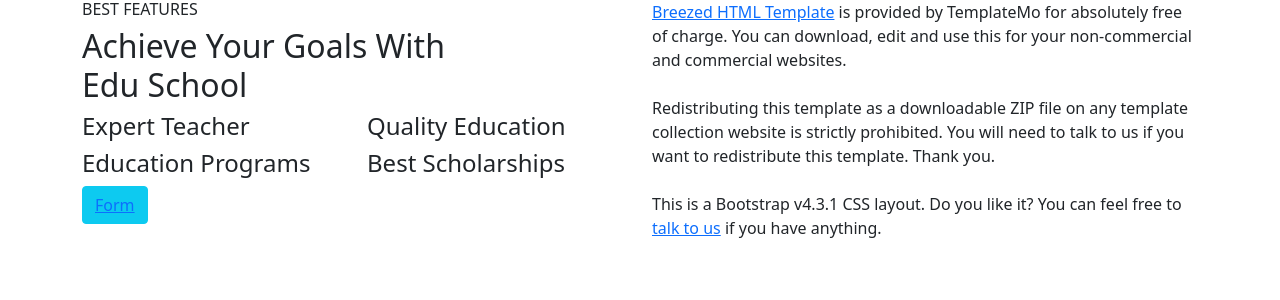
After one commit to AfnasAfnu/Project5, a Django app: page /Newpg in a window 1280 px wide. The commit adds this page. Shown: the top 300 px of the page. Run offline with Django 4.2, Linux system fonts and the light colour scheme.

Commit message:
logout pg-form design-new page added for form

```diff
--- a/store/admin.py
+++ b/store/admin.py
@@ -1,7 +1,6 @@
 from django.contrib import admin
 
 # Register your models here.
-
 from store.models import Courses, Departments, Person
 
 admin.site.register(Courses)
--- a/store/forms.py
+++ b/store/forms.py
@@ -1,24 +1,29 @@
 from django import forms
+from store.models import Person, Courses
 
-from store.models import Person, Courses
+
+items = (('pen', 'Pen'), ('pencil', 'Pencil'), ('exam pappers', 'Exam pappers'), ('Debit Notebook', 'Debit Notebook'))
 
 
 class PersonForm(forms.ModelForm):
     class Meta:
         model = Person
         fields = '__all__'
-        # widgets = {'name': forms.TextInput(attrs={'class': 'form-control'}),
-        #            'email': forms.EmailInput(attrs={'class': 'form-control'}),
-        #
-        #            # 'Age': forms.DateInput(),
-        #            # 'Mobile_Number': forms.NumberInput(attrs={'class': 'form-select'}),
-        #            'Address': forms.Textarea(attrs={'rows':2}),
-        #            # 'zip_code': forms.CharField(attrs={'class': 'form-select'}),
-        #            # 'gender': forms.ChoiceField(),
-        #             'departments': forms.Select(attrs={'class': 'form-select'}),
-        #            'courses': forms.Select(attrs={'class': 'form-select'}),
-        #            'DOB': forms.NumberInput(attrs={'type':'date'}),
-        #            }
+        widgets = {
+            'name': forms.TextInput(attrs={'class': 'form-control', 'placeholder': 'Enter Your Name'}),
+            'email': forms.EmailInput(attrs={'class': 'form-control'}),
+            'Age': forms.NumberInput(attrs={'class': 'form-control'}),
+            'Mobile_Number': forms.NumberInput(attrs={'class': 'form-control', 'type': 'number'}),
+            'Address': forms.Textarea(
+                attrs={'class': 'form-control', 'placeholder': 'Address, City, Country', 'rows': 2}),
+            'pin_code': forms.NumberInput(attrs={'class': 'form-control'}),
+            'gender': forms.Select(attrs={'class': 'form-select'}),
+            'departments': forms.Select(attrs={'class': 'form-select'}),
+            'courses': forms.Select(attrs={'class': 'form-select'}),
+            'DOB': forms.NumberInput(attrs={'class': 'form-control', 'type': 'date'}),
+            'purpose': forms.Select(attrs={'class': 'form-select'}),
+            'Materials_Provided': forms.CheckboxSelectMultiple(choices=items)
+        }
 
     def __init__(self, *args, **kwargs):
         super().__init__(*args, **kwargs)
--- a/store/urls.py
+++ b/store/urls.py
@@ -1,7 +1,4 @@
-
-
 from django.conf.urls.static import static
-
 from school import settings
 from . import views
 from django.urls import path
@@ -10,7 +7,8 @@ urlpatterns = [
     path('',views.content,name='content'),
     path('Register', views.Register, name='register'),
     path('Login', views.Login, name='login'),
-
+    path('Logout', views.Logout, name='logout'),
+    path('Newpg',views.detailspg,name='newpg'),
     path('person/add/', views.gform_create, name='add'),
     path('person/<int:pk>/', views.update_person, name='change'),
     path('person/ajax/update_course/', views.update_course, name='ajax_update_course'),  # AJAX
--- a/store/views.py
+++ b/store/views.py
@@ -1,7 +1,3 @@
-
-# Create your views here.
-
-
 from django.contrib import messages, auth
 from django.contrib.auth.models import User
 
@@ -12,18 +8,14 @@ from .models import Person, Courses
 
 
 
-
-# Create your views here.
 def content(request):
-    return render(request,'index.html')
+    return render(request, 'index.html')
 
 
 def Register(request):
-
     if request.method == 'POST':
         username = request.POST[
-            'username']  ###left username we can write anything there ,right username from form 'name' check
-
+            'username']              ###left username we can write anything there ,right username from form 'name' check
         passw = request.POST['password']
         cpass = request.POST['cpassword']
         if passw == cpass:
@@ -33,29 +25,35 @@ def Register(request):
             else:
                 user = User.objects.create_user(username=username, password=passw)
                 user.save();
-                return redirect('login') #after registration page redirect to login pg
-
+                return redirect('login')  # after registration page redirect to login pg
         else:
-            messages.info(request,"password not matching")
+            messages.info(request, "password not matching")
             return redirect('register')
         return redirect('/')
-    return render(request,'register.html')
+    return render(request, 'register.html')
+
 
 def Login(request):
-
     if request.method == 'POST':
         username = request.POST['username']
         password = request.POST['password']
-        user=auth.authenticate(username=username,password=password)
-
+        user = auth.authenticate(username=username, password=password)
         if user is not None:
             auth.login(request, user)
-            return redirect("/")
+            return redirect("newpg")
         else:
             messages.info(request, "Invalid details")
             return redirect('login')
     return render(request, "login.html")
 
+
+def Logout(request):
+    auth.logout(request)
+    return redirect('/')
+
+
+def detailspg(request):
+    return render(request, 'details.html')
 
 
 def gform_create(request):
@@ -63,11 +61,10 @@ def gform_create(request):
     if request.method == 'POST':
         form = PersonForm(request.POST)
         if form.is_valid():
-            details=form.save()
+            details = form.save()
             # return redirect('add')
-            messages.info(request,'Order Confirmed')
-
-            return render(request,'new.html',{'detail':details})
+            messages.success(request, 'Form Submitted Successfully')
+            return render(request, 'new.html', {'detail': details})
         else:
             form = PersonForm()
     return render(request, 'home.html', {'form': form})
@@ -84,8 +81,12 @@ def update_person(request, pk):
     return render(request, 'home.html', {'form': form})
 
 
-# AJAX
 def update_course(request):
     departments_id = request.GET.get('departments_id')
     course = Courses.objects.filter(departments_id=departments_id).all()
     return render(request, 'course_options.html', {'course': course})
+
+    #
+    # if request.method == 'POST':
+    #     auth.logout(request)
+    #     return redirect('/')
--- /dev/null
+++ b/templates/details.html
@@ -0,0 +1,68 @@
+<!DOCTYPE html>
+<html lang="en">
+<head>
+    <meta charset="UTF-8">
+    <title>Title</title>
+    <link href="https://cdn.jsdelivr.net/npm/bootstrap@5.0.2/dist/css/bootstrap.min.css" rel="stylesheet" integrity="sha384-EVSTQN3/azprG1Anm3QDgpJLIm9Nao0Yz1ztcQTwFspd3yD65VohhpuuCOmLASjC" crossorigin="anonymous">
+</head>
+<body>
+
+    <!-- ***** About Area Starts ***** -->
+    <section class="section" id="about">
+        <div class="container">
+            <div class="row">
+                <div class="col-lg-6 col-md-6 col-xs-12">
+                    <div class="left-text-content">
+                        <div class="section-heading">
+                            <h6>BEST FEATURES</h6>
+                            <h2>Achieve Your Goals With <br> Edu School</h2>
+                        </div>
+                        <div class="row">
+                            <div class="col-md-6 col-sm-6">
+                                <div class="service-item">
+<!--                                    <img src="assets/images/icon-3.png" alt="">-->
+                                    <h4>Expert Teacher</h4>
+                                </div>
+                            </div>
+                            <div class="col-md-6 col-sm-6">
+                                <div class="service-item">
+<!--                                    <img src="assets/images/icon-2.png" alt="">-->
+                                    <h4>Quality Education</h4>
+                                </div>
+                            </div>
+                            <div class="col-md-6 col-sm-6">
+                                <div class="service-item">
+<!--                                    <img src="assets/images/icon-1.png" alt="">-->
+                                    <h4>Education Programs</h4>
+                                </div>
+                            </div>
+                            <div class="col-md-6 col-sm-6">
+                                <div class="service-item">
+<!--                                    <img src="assets/images/icon-4.png" alt="">-->
+                                    <h4>Best Scholarships</h4>
+                                </div>
+                            </div>
+                            <div class="col-md-12">
+<!--                                <a href="#" class="main-button-icon">-->
+<!--                                    Form <i class="fa fa-arrow-right"></i>-->
+<!--                                </a>-->
+                                <button type="submit" id="" class="btn btn-info"><a href="person/add/">Form</a></button>
+
+                            </div>
+                        </div>
+                    </div>
+                </div>
+                <div class="col-lg-6 col-md-6 col-xs-12">
+                    <div class="right-text-content">
+                        <p><a rel="nofollow noopener" href="https://templatemo.com/tm-543-breezed" target="_parent">Breezed HTML Template</a> is provided by TemplateMo for absolutely free of charge. You can download, edit and use this for your non-commercial and commercial websites.
+                        <br><br>Redistributing this template as a downloadable ZIP file on any template collection website is strictly prohibited. You will need to talk to us if you want to redistribute this template. Thank you.
+                      <br><br>This is a Bootstrap v4.3.1 CSS layout. Do you like it? You can feel free to <a rel="nofollow noopener" href="https://templatemo.com/contact" target="_parent">talk to us</a> if you have anything.</p>
+                    </div>
+                </div>
+            </div>
+        </div>
+    </section>
+    <!-- ***** About Area Ends ***** -->
+
+</body>
+</html>
--- a/templates/register.html
+++ b/templates/register.html
@@ -10,7 +10,7 @@
 
 
 </head>
-<body style="background-color:#0d6efd;align-items:center;justify-content:center;height:100vh;display:flex;">
+<body style="background-image:url('https://www.athletadesk.com/wp-content/uploads/2016/08/join-background.jpg');align-items:center;justify-content:center;height:100vh;display:flex;">
 <div style="background:#ffffff;width:460px;height:min-content;border-radius:12px;padding:20px;">
 <form action="Register" method="post">
     {% csrf_token %}
@@ -33,7 +33,6 @@
 </div>
     <input class="btn btn-success" type="submit" value="REGISTER" ><br>
 
-
 </form>
     {% for msg in messages %}
     {{msg}}
```
Also changed, not shown: store/models.py (+7 -11 lines), templates/home.html (+23 -13 lines), templates/index.html (+7 -6 lines), templates/new.html (+27 -3 lines), db.sqlite3, store/migrations/0001_initial.py. Lines whose indentation alone changed are shown as unchanged.
